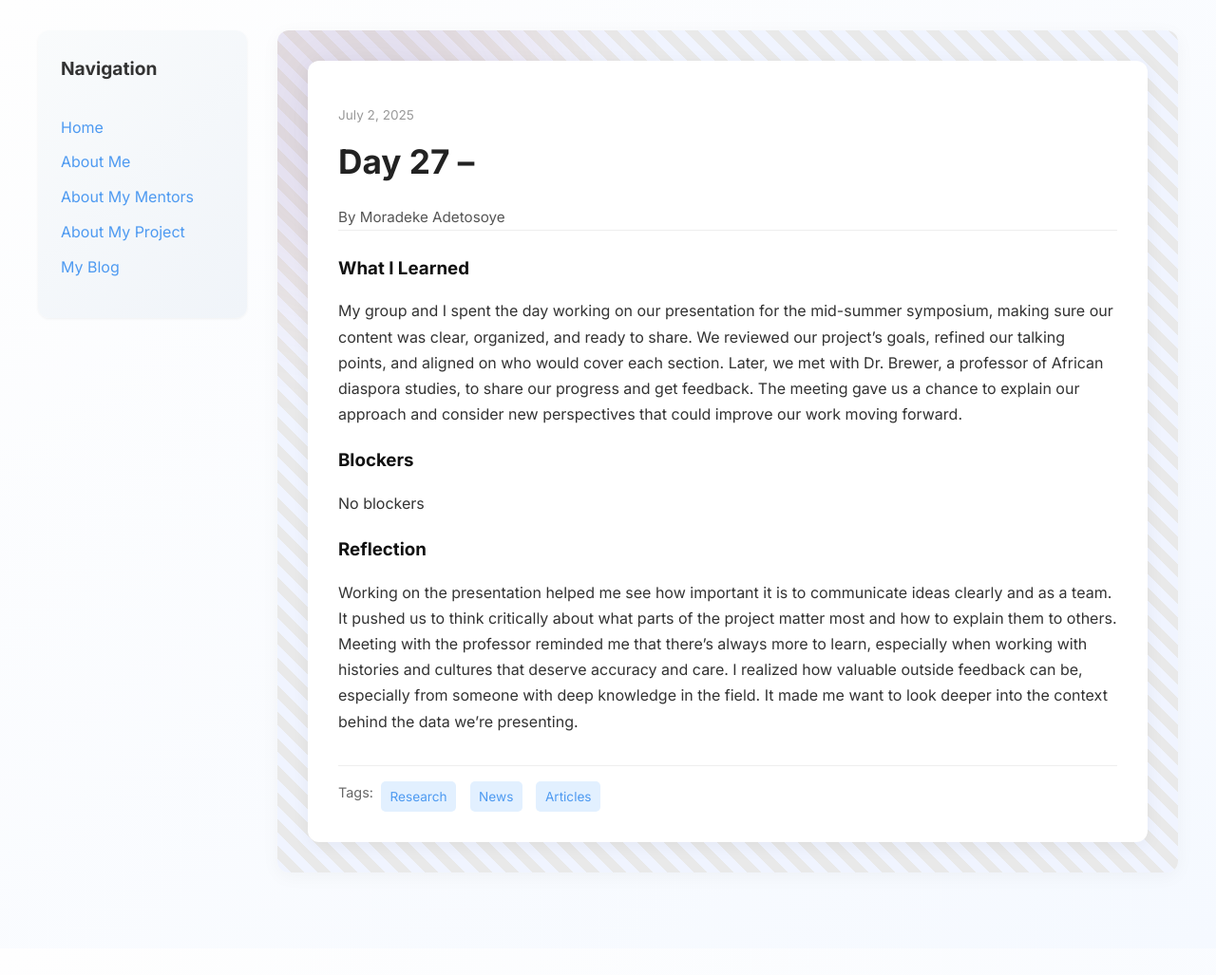
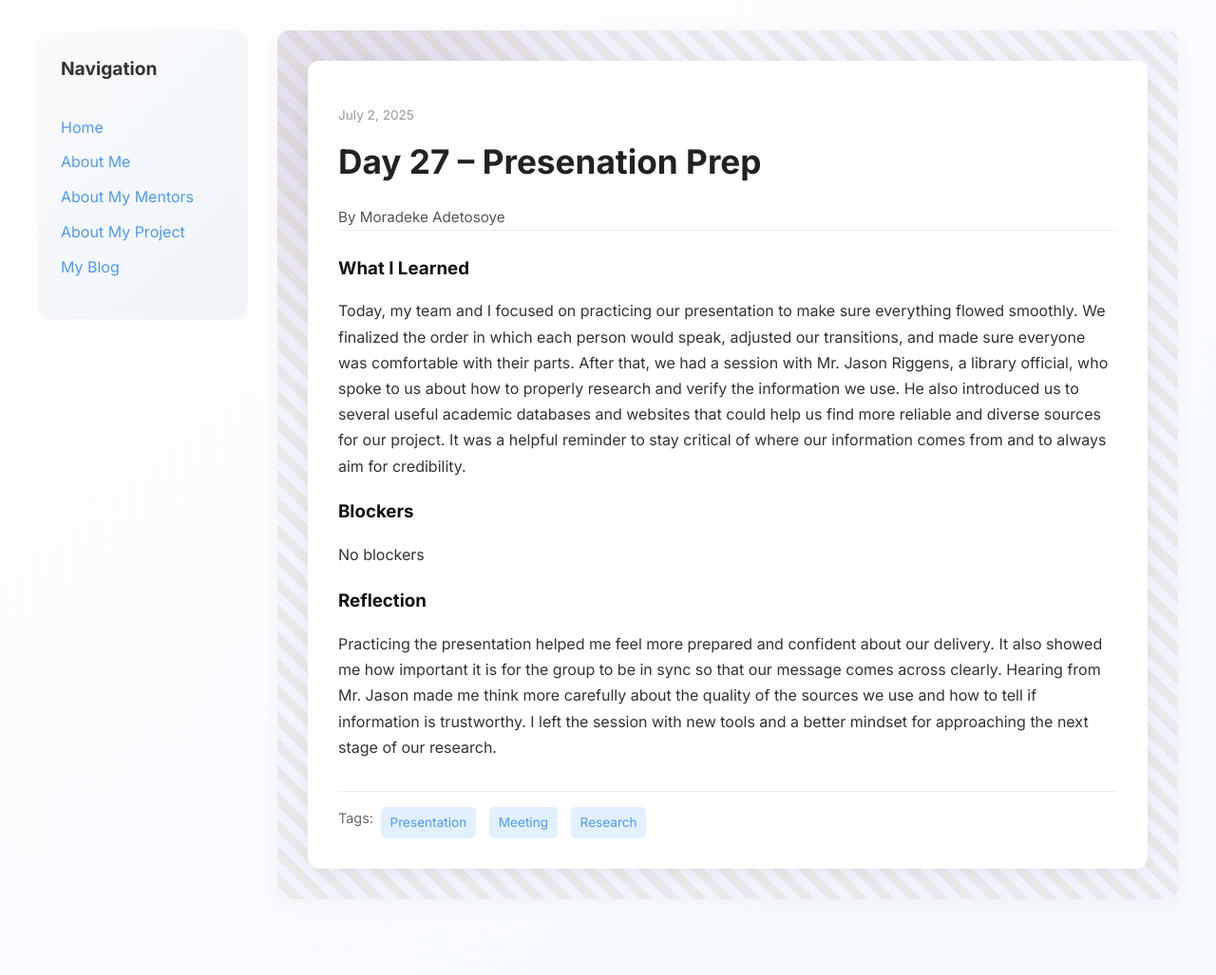
Before and after one commit to deke-a/deke-a.github.io, a Jekyll site: the page built from _posts/2025-07-02-day-27.md, in a window 1280 px wide. Shown: the whole page at 95% size. Built offline with Jekyll 4.4.1, drawn with Linux system fonts in a browser that asks for light colours; before the commit the page ends 999 px from its top, so only the background shows below that.

Commit message:
Update 2025-07-02-day-27.md

```diff
--- a/_posts/2025-07-02-day-27.md
+++ b/_posts/2025-07-02-day-27.md
@@ -1,13 +1,13 @@
 ---
 layout: post
-title: "Day 27 –"
+title: "Day 27 – Presenation Prep"
 date: 2025-07-02
 author: Moradeke Adetosoye
 permalink: /day27.html
-tags: ["Research", "News", "Articles"]
+tags: ["Presentation", "Meeting", "Research"]
 
 what_i_learned: |
-  My group and I spent the day working on our presentation for the mid-summer symposium, making sure our content was clear, organized, and ready to share. We reviewed our project’s goals, refined our talking points, and aligned on who would cover each section. Later, we met with Dr. Brewer, a professor of African diaspora studies, to share our progress and get feedback. The meeting gave us a chance to explain our approach and consider new perspectives that could improve our work moving forward.
+  Today, my team and I focused on practicing our presentation to make sure everything flowed smoothly. We finalized the order in which each person would speak, adjusted our transitions, and made sure everyone was comfortable with their parts. After that, we had a session with Mr. Jason Riggens, a library official, who spoke to us about how to properly research and verify the information we use. He also introduced us to several useful academic databases and websites that could help us find more reliable and diverse sources for our project. It was a helpful reminder to stay critical of where our information comes from and to always aim for credibility.
 
 
 blockers: |
@@ -15,7 +15,7 @@ blockers: |
 
 
 reflection: |
-  Working on the presentation helped me see how important it is to communicate ideas clearly and as a team. It pushed us to think critically about what parts of the project matter most and how to explain them to others. Meeting with the professor reminded me that there’s always more to learn, especially when working with histories and cultures that deserve accuracy and care. I realized how valuable outside feedback can be, especially from someone with deep knowledge in the field. It made me want to look deeper into the context behind the data we’re presenting.
+  Practicing the presentation helped me feel more prepared and confident about our delivery. It also showed me how important it is for the group to be in sync so that our message comes across clearly. Hearing from Mr. Jason made me think more carefully about the quality of the sources we use and how to tell if information is trustworthy. I left the session with new tools and a better mindset for approaching the next stage of our research.
 
 
 
```
